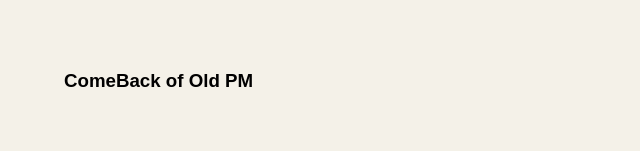
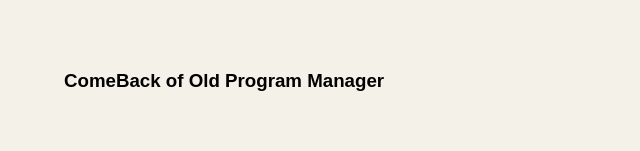
Before and after one commit to abhishek-sharma-2001/biweekly, a React app: page /activity in a window 1280 px wide. Shown: the part 6881-7032 px from the top of the page, without its empty margins (0-640 px from the left). Built offline with nearby package versions, Linux system fonts and the light colour scheme; the HTML template or start-up script is replaced by a standard one.

Commit message:
updated Activity.jsx

```diff
--- a/src/Components/Activity.jsx
+++ b/src/Components/Activity.jsx
@@ -212,7 +212,7 @@ const Activity = () => {
             </Col>
             <Col md={6}>
               <div>
-                <h3 className="info-align">ComeBack of Old PM</h3>
+                <h3 className="info-align">ComeBack of Old Program Manager</h3>
                 <p>
                   Vedant Sir has been appointed once again as our Program
                   Manager
```
